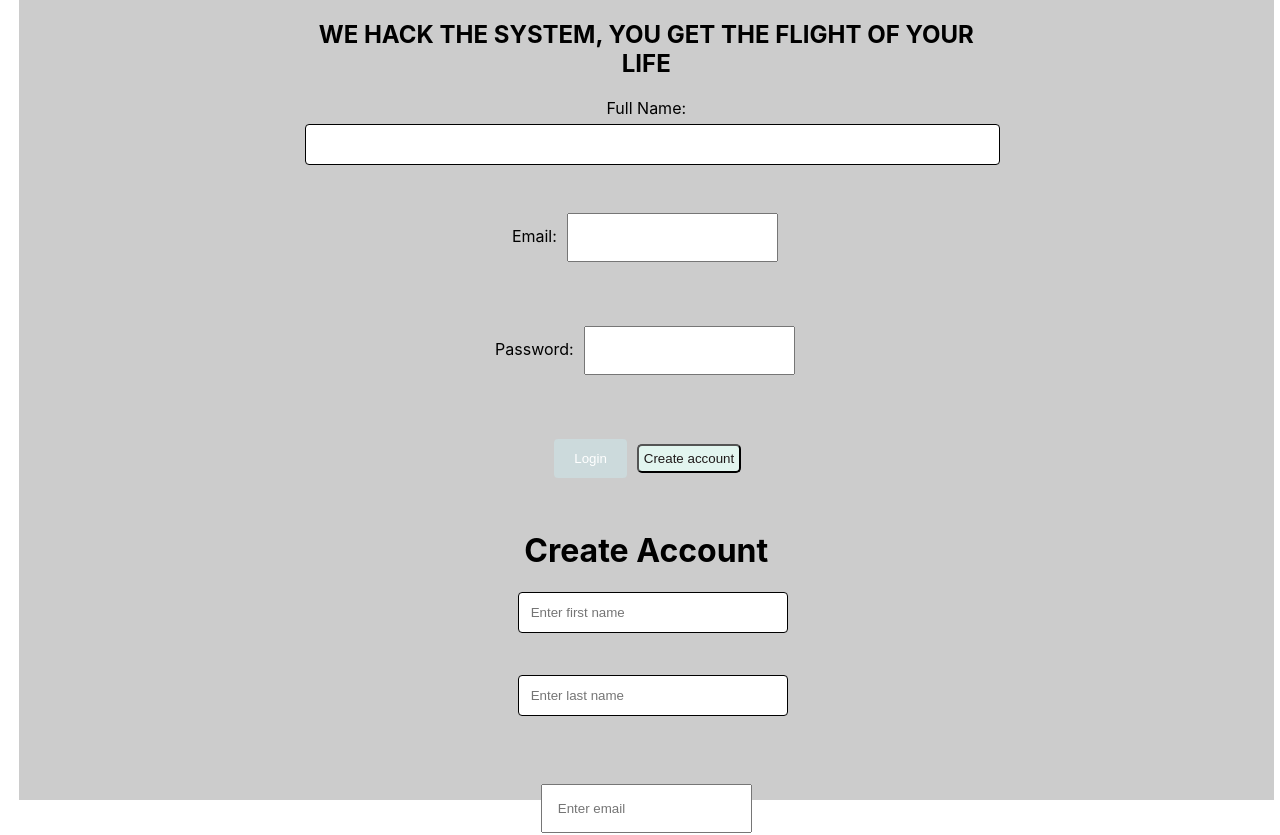
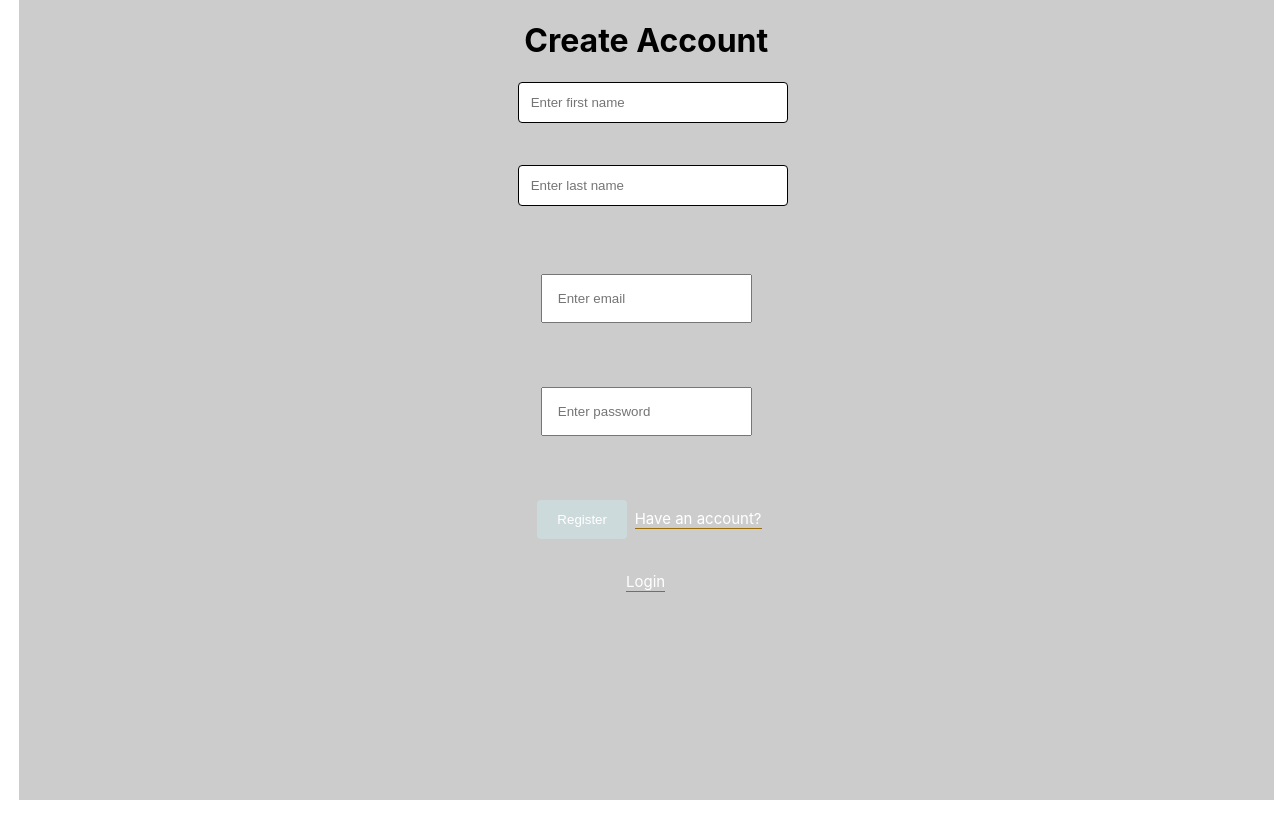
Before and after one commit to Dev-GNM/my-flight, a React (Create React App) app in the folder myflight-client/: page / in a window 1280 px wide. Shown: the top 835 px of the page. After the commit the page ends 800 px from the top, so only its background shows below. Built offline with nearby package versions, Linux system fonts and the light colour scheme.

Commit message:
added routes

```diff
--- a/myflight-client/src/App.js
+++ b/myflight-client/src/App.js
@@ -1,10 +1,11 @@
 import './App.css';
 import React, { useState } from 'react';
+import { Route, Routes } from "react-router-dom"
 import LoginForm from './components/LoginForm';
 import RegisterForm from './components/RegisterForm';
-// import Nav from './components/Nav'
-// import Slider from './components/Slider'
-// import Airlines from './components/Airlines'
+import Nav from './components/Pages/Nav'
+import Slider from './components/Pages/Slider'
+import Airlines from './components/Pages/Airlines'
 
 function App() {
 
@@ -38,15 +39,21 @@ function App() {
 
   return (
     <div className="App">
+      <Routes>
       {(user.email !=="") ? (
         <div className="welcome">
           <h2>Welcome, <span>{user.name}</span></h2>
           <button onClick={Logout}>Logout</button>
           </div>
            ): (
-            <LoginForm Login={Login} error={error}/>
+            <Route path="/LoginForm" element= {<LoginForm Login={Login} error={error}/>} />
       )}
-      <RegisterForm />
+      <Route path="/RegisterForm" element= {<RegisterForm />} />
+      <Route path="/" element= {<RegisterForm />} />
+      <Route path="/" element= {<Nav />} />
+      <Route path="/" element= {<Slider />} />
+      <Route path="/" element= {<Airlines />} />
+      </Routes>
     </div>
   );
 }
--- /dev/null
+++ b/package.json
@@ -0,0 +1,5 @@
+{
+  "dependencies": {
+    "react-router-dom": "^6.4.2"
+  }
+}
```
Also changed, not shown: myflight-client/src/index.js (+8 -4 lines), myflight-client/src/components/Pages/Airlines.js (renamed from myflight-client/src/components/Airlines.js), myflight-client/src/components/Pages/Nav.js (renamed from myflight-client/src/components/Nav.js), myflight-client/src/components/Pages/Slider.js (renamed from myflight-client/src/components/Slider.js), 1 other file (tests, documents, lock files or other folders).
